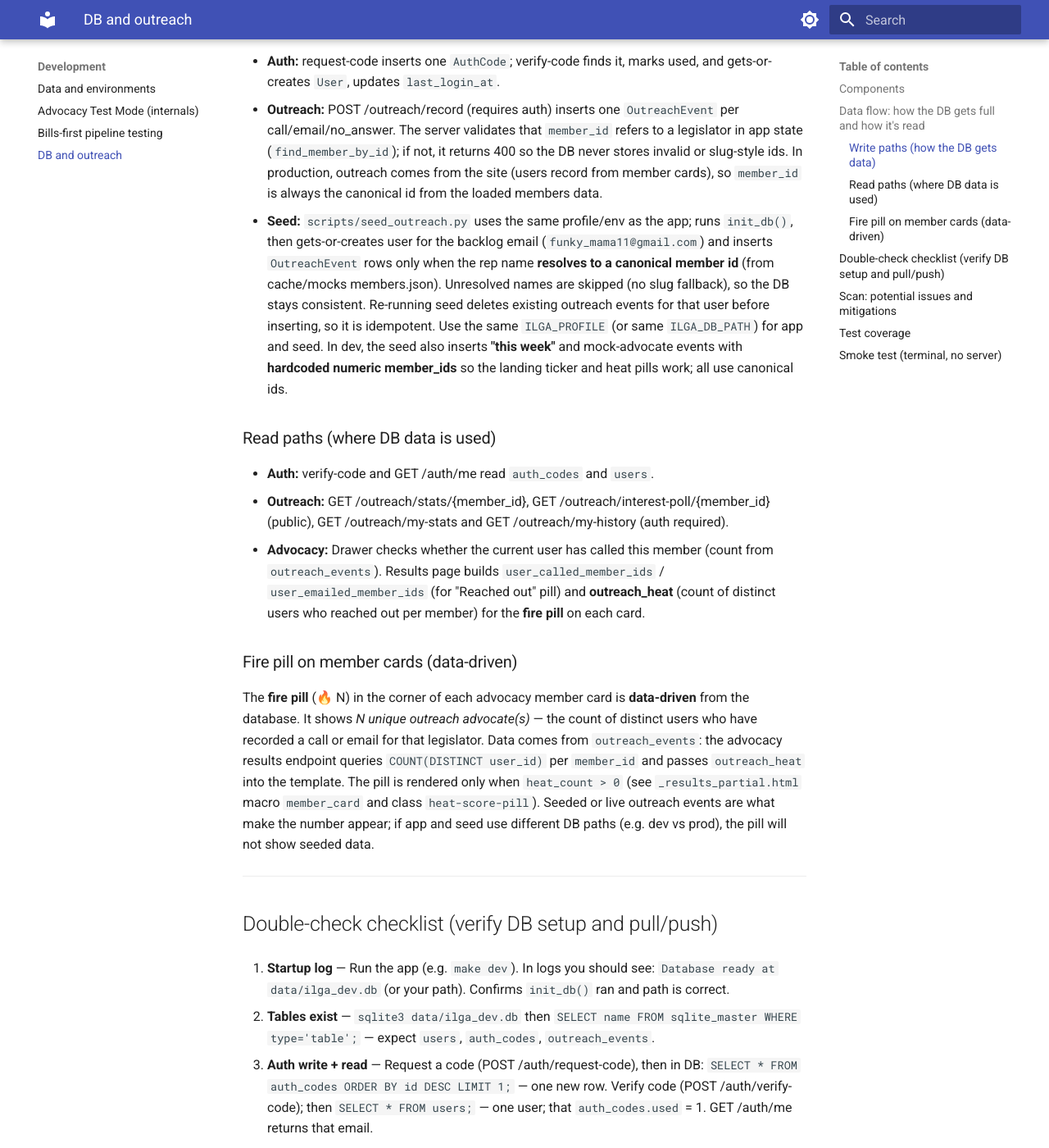
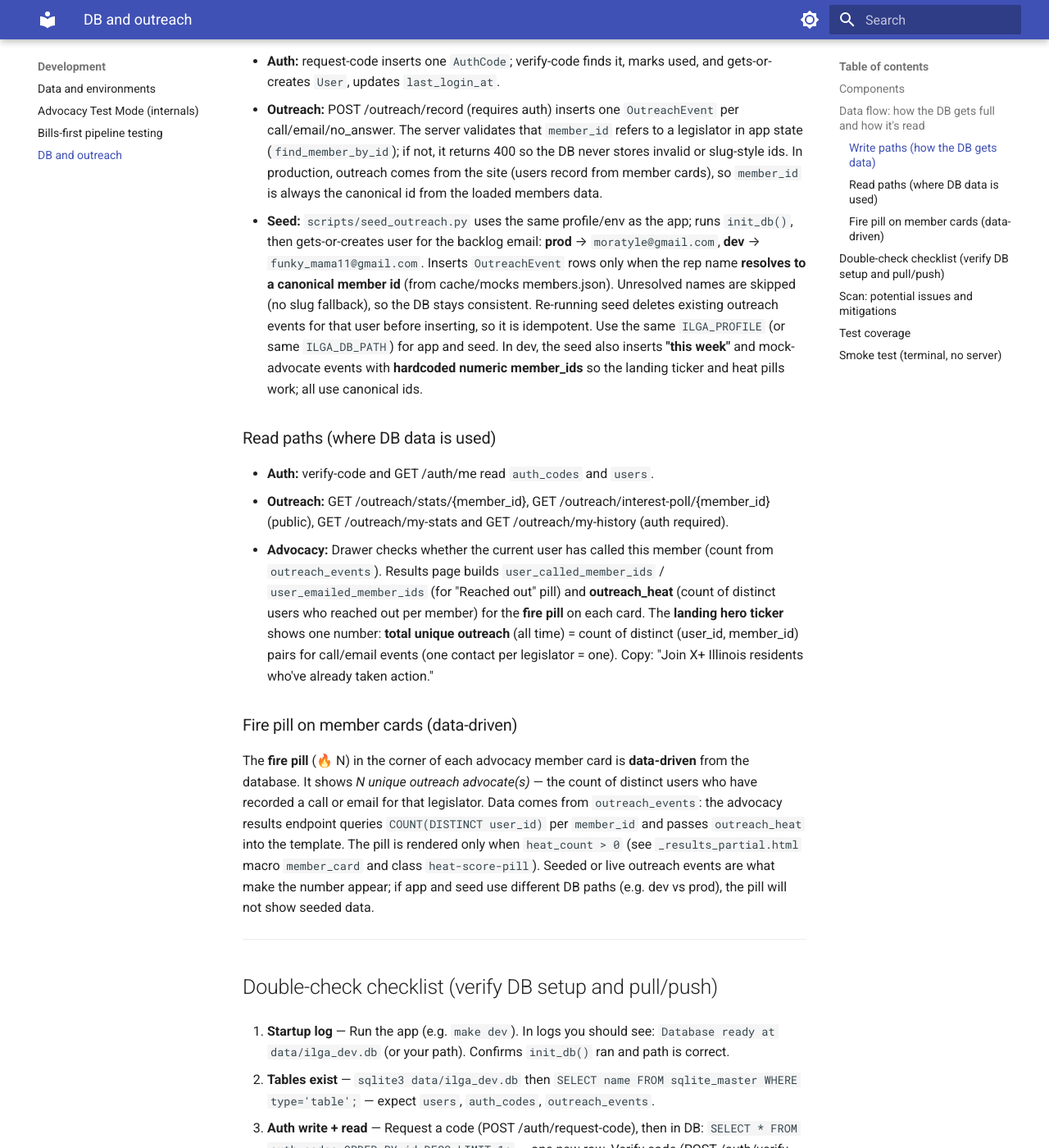
Before and after one commit to tyler-morales/ilga-graph, an MkDocs documentation site: the page built from docs/development/db-and-outreach.md, in a window 1280 px wide and 1400 px high, scrolled down 1248 px. Shown: the whole window at 82% size. Built offline with MkDocs 1.6.1 and Material for MkDocs 9.7.7, drawn with Linux system fonts in a browser that asks for light colours.

Commit message:
docs: db-and-outreach seed-by-profile and hero ticker
- Seed section: prod vs dev backlog email
- Read paths: hero ticker = unique outreach (distinct user_id, member_id)

Co-authored-by: Cursor <cursoragent@cursor.com>

```diff
--- a/docs/development/db-and-outreach.md
+++ b/docs/development/db-and-outreach.md
@@ -31,13 +31,13 @@ This doc summarizes the DB implementation, potential issues, and how tests verif
 
 - **Auth:** request-code inserts one `AuthCode`; verify-code finds it, marks used, and gets-or-creates `User`, updates `last_login_at`.
 - **Outreach:** POST /outreach/record (requires auth) inserts one `OutreachEvent` per call/email/no_answer. The server validates that `member_id` refers to a legislator in app state (`find_member_by_id`); if not, it returns 400 so the DB never stores invalid or slug-style ids. In production, outreach comes from the site (users record from member cards), so `member_id` is always the canonical id from the loaded members data.
-- **Seed:** `scripts/seed_outreach.py` uses the same profile/env as the app; runs `init_db()`, then gets-or-creates user for the backlog email (`funky_mama11@gmail.com`) and inserts `OutreachEvent` rows only when the rep name **resolves to a canonical member id** (from cache/mocks members.json). Unresolved names are skipped (no slug fallback), so the DB stays consistent. Re-running seed deletes existing outreach events for that user before inserting, so it is idempotent. Use the same `ILGA_PROFILE` (or same `ILGA_DB_PATH`) for app and seed. In dev, the seed also inserts **"this week"** and mock-advocate events with **hardcoded numeric member_ids** so the landing ticker and heat pills work; all use canonical ids.
+- **Seed:** `scripts/seed_outreach.py` uses the same profile/env as the app; runs `init_db()`, then gets-or-creates user for the backlog email: **prod** → `moratyle@gmail.com`, **dev** → `funky_mama11@gmail.com`. Inserts `OutreachEvent` rows only when the rep name **resolves to a canonical member id** (from cache/mocks members.json). Unresolved names are skipped (no slug fallback), so the DB stays consistent. Re-running seed deletes existing outreach events for that user before inserting, so it is idempotent. Use the same `ILGA_PROFILE` (or same `ILGA_DB_PATH`) for app and seed. In dev, the seed also inserts **"this week"** and mock-advocate events with **hardcoded numeric member_ids** so the landing ticker and heat pills work; all use canonical ids.
 
 ### Read paths (where DB data is used)
 
 - **Auth:** verify-code and GET /auth/me read `auth_codes` and `users`.
 - **Outreach:** GET /outreach/stats/{member_id}, GET /outreach/interest-poll/{member_id} (public), GET /outreach/my-stats and GET /outreach/my-history (auth required).
-- **Advocacy:** Drawer checks whether the current user has called this member (count from `outreach_events`). Results page builds `user_called_member_ids` / `user_emailed_member_ids` (for "Reached out" pill) and **outreach_heat** (count of distinct users who reached out per member) for the **fire pill** on each card.
+- **Advocacy:** Drawer checks whether the current user has called this member (count from `outreach_events`). Results page builds `user_called_member_ids` / `user_emailed_member_ids` (for "Reached out" pill) and **outreach_heat** (count of distinct users who reached out per member) for the **fire pill** on each card. The **landing hero ticker** shows one number: **total unique outreach** (all time) = count of distinct (user_id, member_id) pairs for call/email events (one contact per legislator = one). Copy: "Join X+ Illinois residents who've already taken action."
 
 ### Fire pill on member cards (data-driven)
 
```
Also changed, not shown: TODOS.md (+2 -0 lines).
